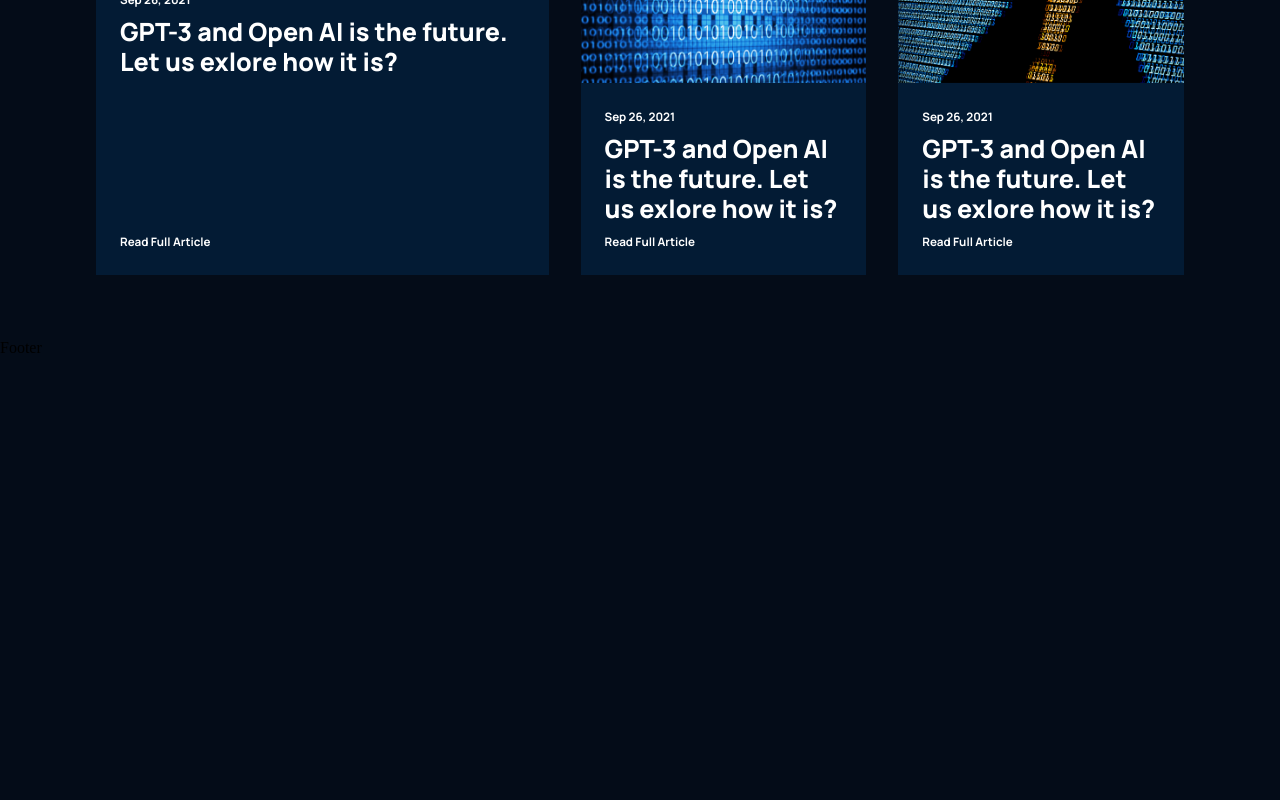
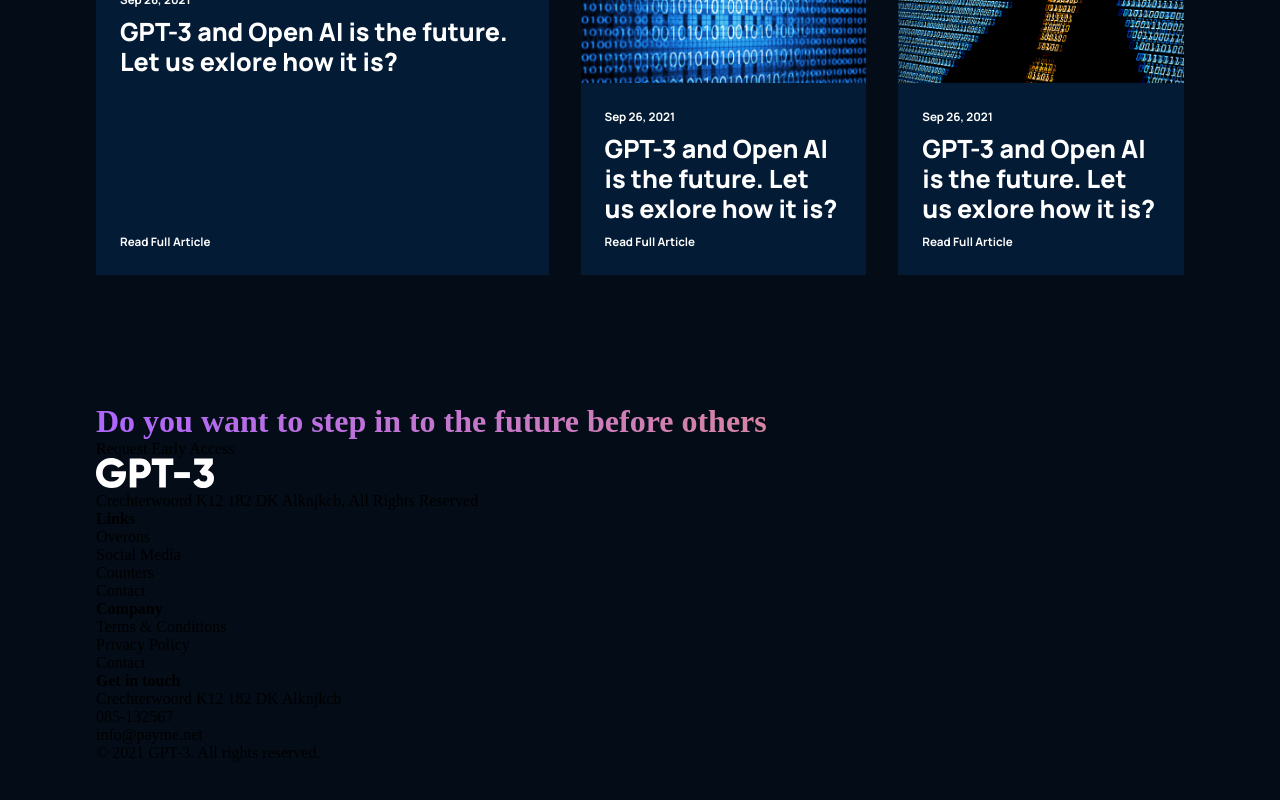
Before and after one commit to seamus-ahkit/modernreactwebsite, a React (Create React App) app: page / in a window 1280 px wide. Shown: the part 3653-4453 px from the top of the page. Before the commit the page ends 4010 px from the top, so only its background shows below. Built offline with nearby package versions, Linux system fonts and the light colour scheme.

Commit message:
complete footer content

```diff
--- a/src/containers/footer/Footer.jsx
+++ b/src/containers/footer/Footer.jsx
@@ -1,10 +1,47 @@
 import React from 'react';
 import './footer.css';
+import gpt3Logo from '../../assets/logo.svg';
 
 const Footer = () => {
   return (
-    <div>
-      Footer
+    <div className='gpt3__footer section__padding'>
+      <div className='gpt3__footer-heading'>
+        <h1 className='gradient__text'>Do you want to step in to the future before others</h1>
+      </div>
+
+      <div className='gpt3__footer-btn'>
+        <p>Request Early Access</p>
+      </div>
+
+      <div className='gpt3__footer-links'>
+        <div className='gpt3__footer-links_logo'>
+          <img src={gpt3Logo} alt='logo'/>
+          <p>Crechterwoord K12 182 DK Alknjkcb, All Rights Reserved</p>
+        </div>
+        <div className='gpt3__footer-links_div'>
+          <h4>Links</h4>
+          <p>Overons</p>
+          <p>Social Media</p>
+          <p>Counters</p>
+          <p>Contact</p>
+        </div>
+        <div className='gpt3__footer-links_div'>
+          <h4>Company</h4>
+          <p>Terms & Conditions</p>
+          <p>Privacy Policy</p>
+          <p>Contact</p>
+        </div>
+        <div className='gpt3__footer-links_div'>
+          <h4>Get in touch</h4>
+          <p>Crechterwoord K12 182 DK Alknjkcb</p>
+          <p>085-132567</p>
+          <p>info@payme.net</p>
+        </div>
+      </div>
+
+      <div className='gpt3__footer-copyright'>
+        <p>© 2021 GPT-3. All rights reserved.</p>
+      </div>
     </div>
   )
 }
```
